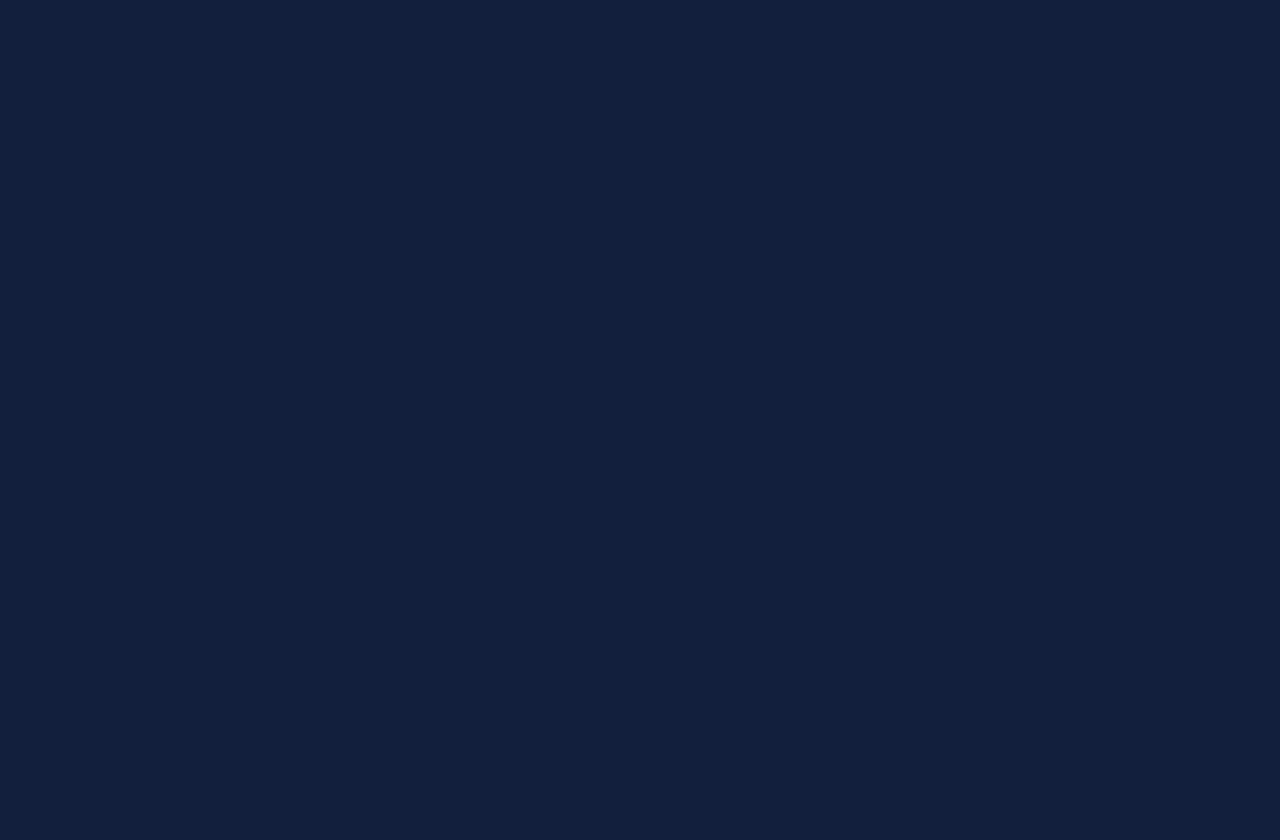
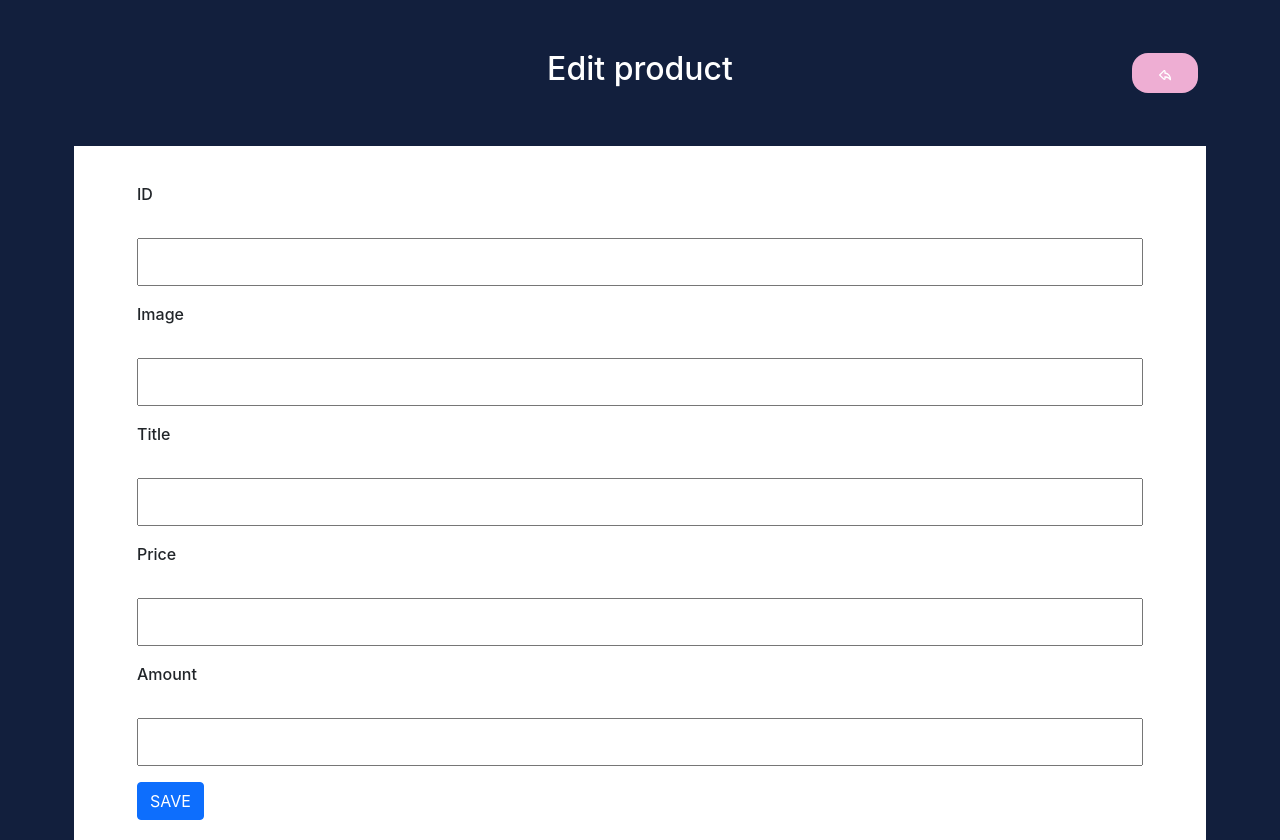
Before and after one commit to NguyenNgan2k/WebRedux, a React (Create React App) app: page /editdata in a window 1280 px wide. Before the commit the page ends 800 px from the top, so only its background shows below. Built offline with nearby package versions, Linux system fonts and the light colour scheme.

Commit message:
7 commit

```diff
--- a/package.json
+++ b/package.json
@@ -13,7 +13,9 @@
     "react-redux": "7.2.8",
     "react-router-dom": "^5.3.0",
     "react-scripts": "5.0.1",
+    "react-validation": "^3.0.7",
     "redux": "4.1.1",
+    "redux-devtools-extension": "^2.13.9",
     "redux-form": "^8.3.8",
     "redux-saga": "^1.1.3",
     "web-vitals": "^2.1.4"
@@ -22,7 +24,8 @@
     "start": "react-scripts start",
     "build": "react-scripts build",
     "test": "react-scripts test",
-    "eject": "react-scripts eject"
+    "eject": "react-scripts eject",
+    "devserver": "live-server --browser=Chrome"
   },
   "eslintConfig": {
     "extends": [
--- a/src/App.css
+++ b/src/App.css
@@ -145,4 +145,12 @@ tbody {
 }
 .form-label{
   font-weight: 500;
+  margin-left: 15px
 }
+input[type="text"] {
+  width: 100%;
+  padding: 10px;
+}
+.btn {
+  margin-left: 15px
+}
--- a/src/App.js
+++ b/src/App.js
@@ -4,6 +4,7 @@ import ListProduct from './conpoment/ListProduct';
 import Store from './conpoment/Store';
 import Admin from './conpoment/Admin';
 import ModalAddNew from './conpoment/ModalAddNew';
+import ModalEdit from './conpoment/ModalEdit';
 import React from "react";
 import {
   BrowserRouter as Router,
@@ -27,6 +28,9 @@ function App() {
         <Route path="/addnew">
           <ModalAddNew />
         </Route>
+        <Route path="/editdata">
+          <ModalEdit />
+        </Route>
       </Switch>
     </Router>
   );
--- a/src/conpoment/ModalAddNew.js
+++ b/src/conpoment/ModalAddNew.js
@@ -1,44 +1,95 @@
 import React from 'react'
 import { connect } from 'react-redux'
 import { Field, reduxForm } from 'redux-form'
-
+import { bindActionCreators } from "redux";
+import * as todoAction from '../action/addStore';
+import { useHistory } from 'react-router-dom';
+import { Link } from 'react-router-dom';
+import _ from 'lodash';
+import {TiArrowBackOutline} from 'react-icons/ti'
+const required = value => value ? undefined : 'Required'
+const number = value => value && !/[0-9]/i.test(parseInt(value)) ? 'Only numeric characters' : undefined
+const renderField = ({
+    input,
+    label,
+    type,
+    meta: { touched, error, warning }
+  }) => (
+    <div className="col-md-12">
+      <label>{label}</label>
+      <div>
+        <input {...input} placeholder={label} type={type} />
+        {touched &&
+          ((error && <span>{error}</span>) ||
+            (warning && <span>{warning}</span>))}
+      </div>
+    </div>
+  )
 function ModalAddNew(props) {
+    const {push} = useHistory()
+    const {posts} = props
 
     const submit = (values) => {
-        console.log(values)
+        const _find = _.find(posts,o => o.id === values.id )
+        if(!_find)
+        {
+            props.actions.add_post(values);
+            //success => router to admin
+            push('/admin')
+        } else {
+            alert("Violation of PRIMARY KEY")
+        }
+
     }
 
-    const { handleSubmit } = props
+    const { handleSubmit, submitting } = props
     return (
         <div className="container add">
             <div className="header">
-                <h2 className='name_list'>Add new data</h2>
+                <h2 className='name_list'>Add new product</h2>
+                <Link className="add_new" to="/admin" ><TiArrowBackOutline/></Link>
             </div>
             <form className="row g-3 form_add " onSubmit={handleSubmit(submit)} >
                 <div className="col-md-12">
                     <label className="form-label">ID</label>
-                    <Field className="form-control" name="tesst1" component="input" type="text" />
+                    <Field className="form-control" name="id" type="text"
+                        component={renderField}
+                        validate={[required, number]}
+
+                    />
                 </div>
                 <div className="col-md-12">
                     <label className="form-label">Image</label>
-                    <Field className="form-control" name="tesst2" component="input" type="text" />
+                    <Field className="form-control" name="image" type="text"
+                        component={renderField}
+                        validate={required}
+                    />
                 </div>
                 <div className="col-md-12">
                     <label className="form-label">Title</label>
-                    <Field className="form-control" name="tesst3" component="input" type="text" />
+                    <Field className="form-control" name="title" type="text"
+                        component={renderField}
+                        validate={required}
+                    />
                 </div>
                 <div className="col-md-12">
                     <label className="form-label">Price</label>
-                    <Field className="form-control" name="tesst4" component="input" type="text" />
+                    <Field className="form-control" name="price" type="text"
+                        component={renderField}
+                        validate={[required, number]}
+                    />
                 </div>
                 <div className="col-md-12">
                     <label className="form-label">Amount</label>
-                    <Field className="form-control" name="tesst5" component="input" type="text" />
+                    <Field className="form-control" name="amount" type="text"
+                        component={renderField}
+                        validate={[required, number]}
+                    />
                 </div>
 
 
                 <div className="col-12">
-                    <button type="submit" className="btn btn-primary">Save</button>
+                    <button type="submit" className="btn btn-primary"  disabled={submitting}>ADD</button>
                 </div>
             </form>
         </div>
@@ -49,9 +100,16 @@ const formed = reduxForm({
     form: 'AddNewData'
 })(ModalAddNew);
 
-const mapDispatchToProps = () => {
-
-
+const mapStateToProps = state => {
+    console.log(state)
+    return {
+        posts: state.reducer.posts,
+    };
+}
+const mapDispatchToProps = (dispatch) => {
+    return {
+        actions: bindActionCreators(todoAction, dispatch)
+    };
 }
 
-export default connect()(formed);
+export default connect(mapStateToProps, mapDispatchToProps)(formed);
--- a/src/conpoment/ModalEdit.js
+++ b/src/conpoment/ModalEdit.js
@@ -1,12 +1,134 @@
 
-import { useEffect, useState } from "react";
-import Button from 'react-bootstrap/Button';
-import Modal from 'react-bootstrap/Modal';
-function ModalEdit(){
-    return(
-        <>
+import React, { useEffect } from 'react'
+import { connect } from 'react-redux'
+import { change, Field, reduxForm } from 'redux-form'
+import { bindActionCreators } from "redux";
+import * as todoAction from '../action/addStore';
+import { useHistory } from 'react-router-dom';
+import { Link } from 'react-router-dom';
+import _ from 'lodash';
+import { TiArrowBackOutline } from 'react-icons/ti'
+import { useDispatch } from 'react-redux';
 
-      </>
-    );
+const required = value => value ? undefined : 'Required'
+
+const number = value => value && !/[0-9]/i.test(parseInt(value)) ? 'Only numeric characters' : undefined
+
+const renderField = ({
+  input,
+  label,
+  type,
+  meta: { touched, error, warning }
+}) => (
+  <div className="col-md-12">
+    <label>{label}</label>
+    <div>
+      <input {...input} placeholder={label} type={type} />
+      {touched &&
+        ((error && <span>{error}</span>) ||
+          (warning && <span>{warning}</span>))}
+    </div>
+  </div>
+)
+
+function ModalAddNew(props) {
+  console.log(props)
+  const dispatch = useDispatch()
+  const { push } = useHistory()
+  const { info, posts, pristine  } = props
+
+  useEffect(() => {
+    if (info) {
+      console.log(info)
+      dispatch(change('EditData', 'id', info?.id))
+      dispatch(change('EditData', 'image', info?.images[1]))
+      dispatch(change('EditData', 'title', info?.title))
+      dispatch(change('EditData', 'price', info?.price))
+      dispatch(change('EditData', 'amount', info?.allAmount))
+    }
+  }, [info])
+
+  const submit = (values) => {
+    const _find = _.find(posts, o => o.id === values.id)
+    if (_find) {
+      props.actions.edit_info(values);
+      // //success => router to admin
+      push('/admin')
+    } else {
+      alert("Product does not exist")
+    }
+
+  }
+
+  const { handleSubmit, submitting } = props
+  return (
+    <div className="container add">
+      <div className="header">
+        <h2 className='name_list'>Edit product</h2>
+        <Link className="add_new" to="/admin" ><TiArrowBackOutline /></Link>
+      </div>
+      <form className="row g-3 form_add " onSubmit={handleSubmit(submit)} >
+        <div className="col-md-12">
+          <label className="form-label">ID</label>
+          <Field className="form-control" name="id" type="text"
+            component={renderField}
+            disabled={true}
+          />
+        </div>
+        <div className="col-md-12">
+          <label className="form-label">Image</label>
+          <Field className="form-control" name="image" type="text"
+            component={renderField}
+            validate={required}
+          />
+        </div>
+        <div className="col-md-12">
+          <label className="form-label">Title</label>
+          <Field className="form-control" name="title" type="text"
+            component={renderField}
+            validate={required}
+          />
+        </div>
+        <div className="col-md-12">
+          <label className="form-label">Price</label>
+          <Field className="form-control" name="price" type="text"
+            component={renderField}
+            validate={[required, number]}
+          />
+        </div>
+        <div className="col-md-12">
+          <label className="form-label">Amount</label>
+          <Field className="form-control" name="amount" type="text"
+            component={renderField}
+            validate={[required, number]}
+          />
+        </div>
+
+
+        <div className="col-12">
+          <button type="submit" className="btn btn-primary" disabled={submitting}>SAVE</button>
+        </div>
+      </form>
+    </div>
+
+  );
 }
-export default ModalEdit;
+
+const mapStateToProps = state => {
+  console.log(state)
+  return {
+    posts: state.reducer.posts,
+    info: state.reducer.info
+  };
+}
+const mapDispatchToProps = (dispatch) => {
+  return {
+    actions: bindActionCreators(todoAction, dispatch)
+  };
+}
+const formed = reduxForm({
+  form: 'EditData',
+
+})(ModalAddNew);
+
+export default connect(mapStateToProps, mapDispatchToProps)(formed);
--- a/src/constant.js
+++ b/src/constant.js
@@ -5,3 +5,7 @@ export const ADD_STORE = 'ADD_STORE';
 export const DELETE_STORE = 'DELETE_STORE';
 export const UPDATE_AMOUNT = 'UPDATE_AMOUNT';
 export const SUB_AMOUNT = 'SUB_AMOUNT';
+export const ADD_POST = 'ADD_POST';
+export const GET_INFO = 'GET_INFO';
+export const EDIT_INFO = 'EDIT_INFO';
+export const DELETE_PRODUCT = 'DELETE_PRODUCT';
--- a/src/index.js
+++ b/src/index.js
@@ -1,3 +1,4 @@
+import { composeWithDevTools } from 'redux-devtools-extension';
 import React from 'react';
 import ReactDOM from 'react-dom';
 import './index.css';
@@ -9,9 +10,10 @@ import { Provider } from 'react-redux';
 import createSagaMiddleware from 'redux-saga';
 import rootSaga from './saga/rootSaga';
 const sagaMiddleware = createSagaMiddleware();
+
 const store = createStore(
   rootReducers,
-  applyMiddleware(sagaMiddleware)
+  composeWithDevTools( applyMiddleware(sagaMiddleware))
   );
   sagaMiddleware.run(rootSaga)
 
```
Also changed, not shown: src/action/addStore.js (+27 -1 lines), src/conpoment/Admin.js (+11 -1 lines), src/reducers/reducer.js (+57 -11 lines), src/reducers/formReducer.js (deleted), 1 other file (tests, documents, lock files or other folders).
